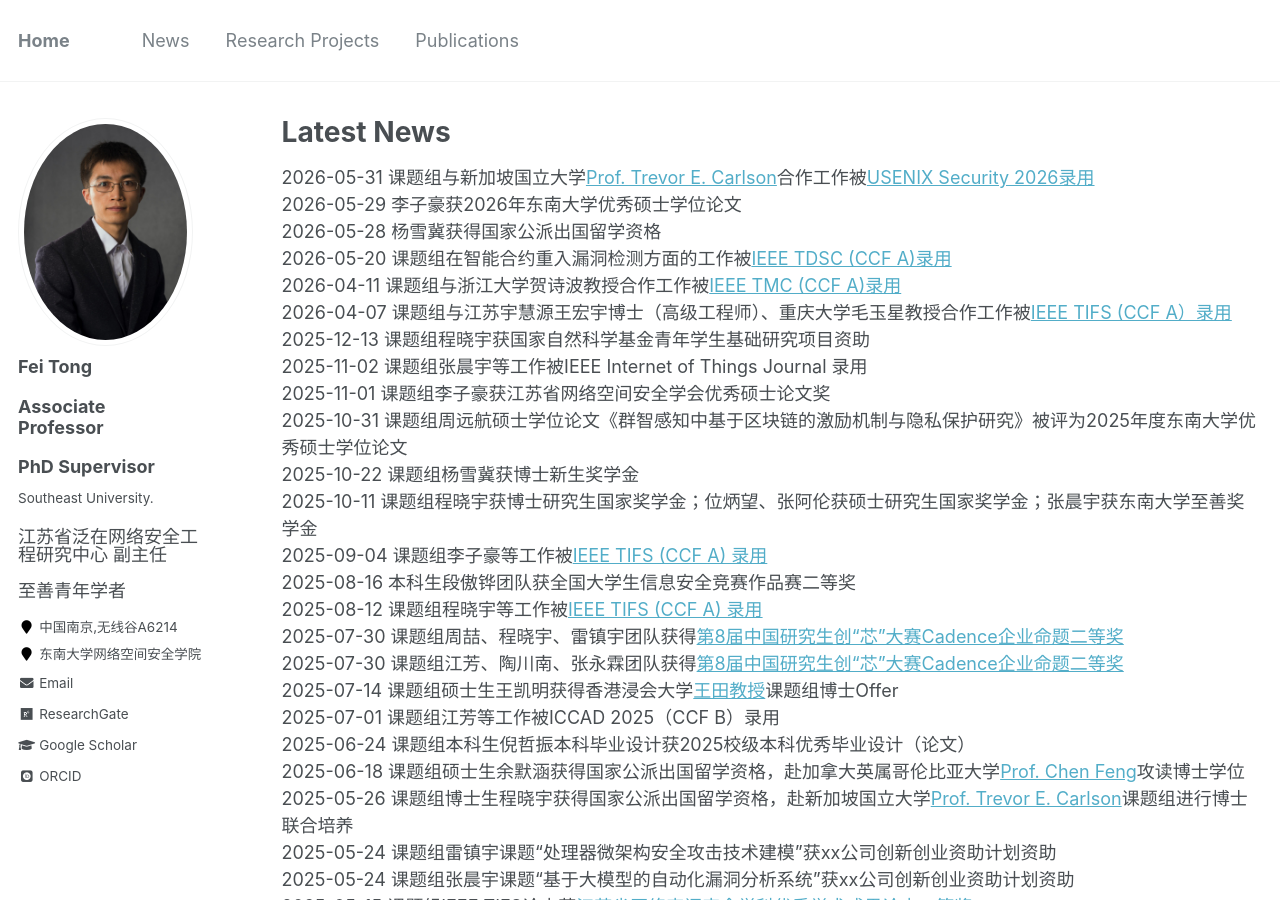
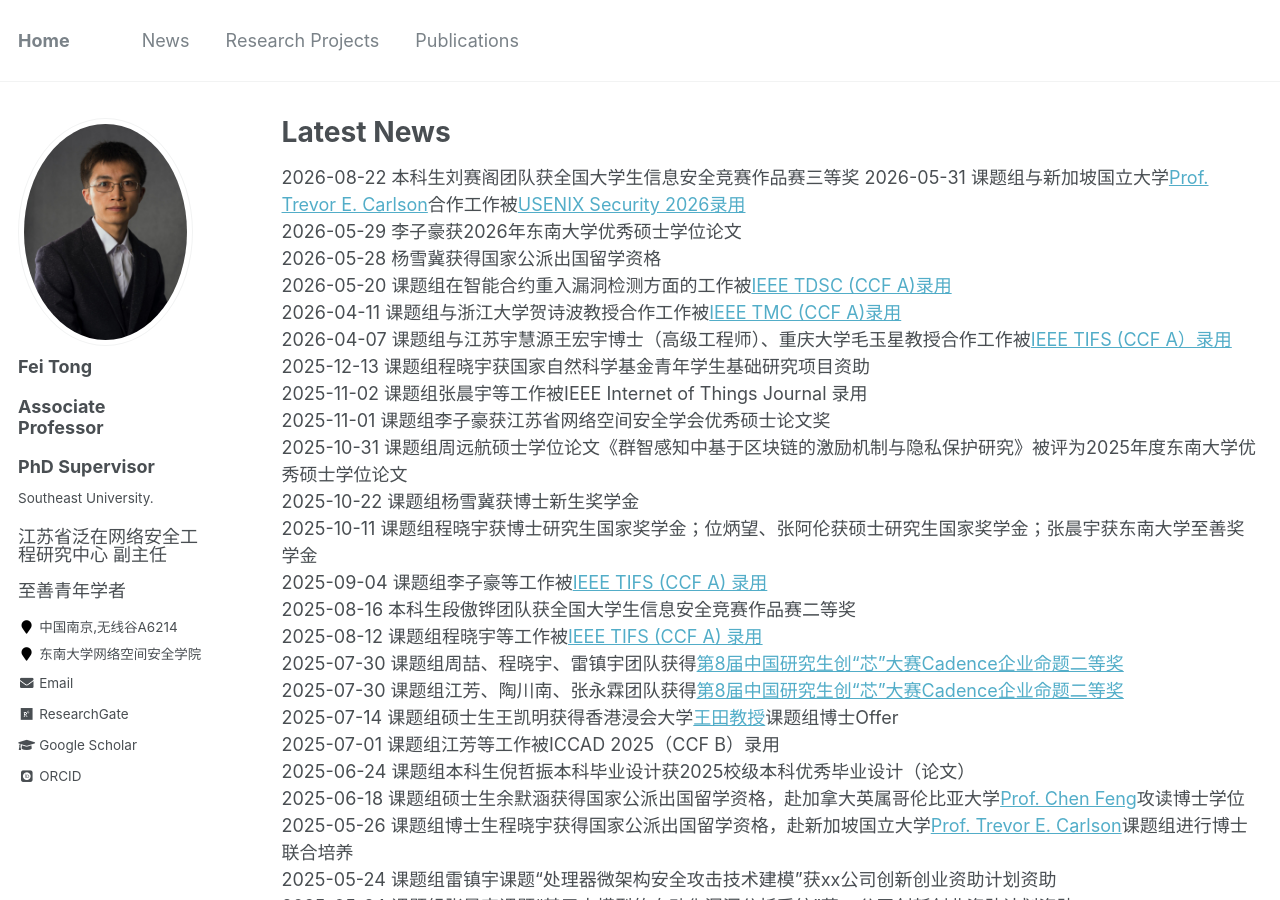
Before and after one commit to fei-tong/fei-tong.github.io, a Jekyll site: the page built from _pages/News.md, in a window 1280 px wide and 900 px high. Built offline with Jekyll 4.4.1, drawn with Linux system fonts in a browser that asks for light colours; some web fonts are replaced.

Commit message:
Update News.md

```diff
--- a/_pages/News.md
+++ b/_pages/News.md
@@ -4,6 +4,7 @@ title: "Latest News"
 permalink: /News/
 author_profile: true
 ---
+2026-08-22 本科生刘赛阁团队获全国大学生信息安全竞赛作品赛三等奖
 2026-05-31 课题组与新加坡国立大学[Prof. Trevor E. Carlson](https://www.comp.nus.edu.sg/~tcarlson/)合作工作被[USENIX Security 2026录用](https://sec26cycle2.usenix.hotcrp.com/paper/2187)<br>
 2026-05-29 李子豪获2026年东南大学优秀硕士学位论文<br>
 2026-05-28 杨雪冀获得国家公派出国留学资格<br>
```
